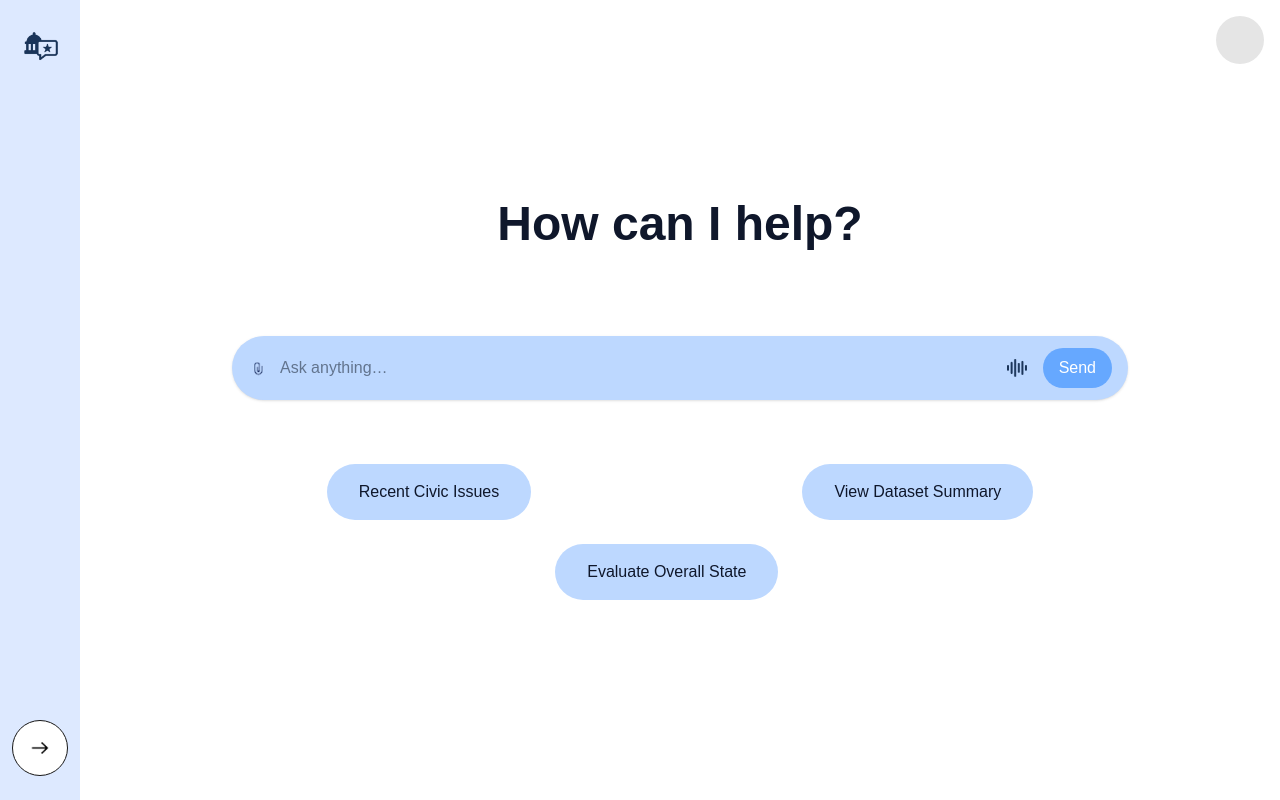
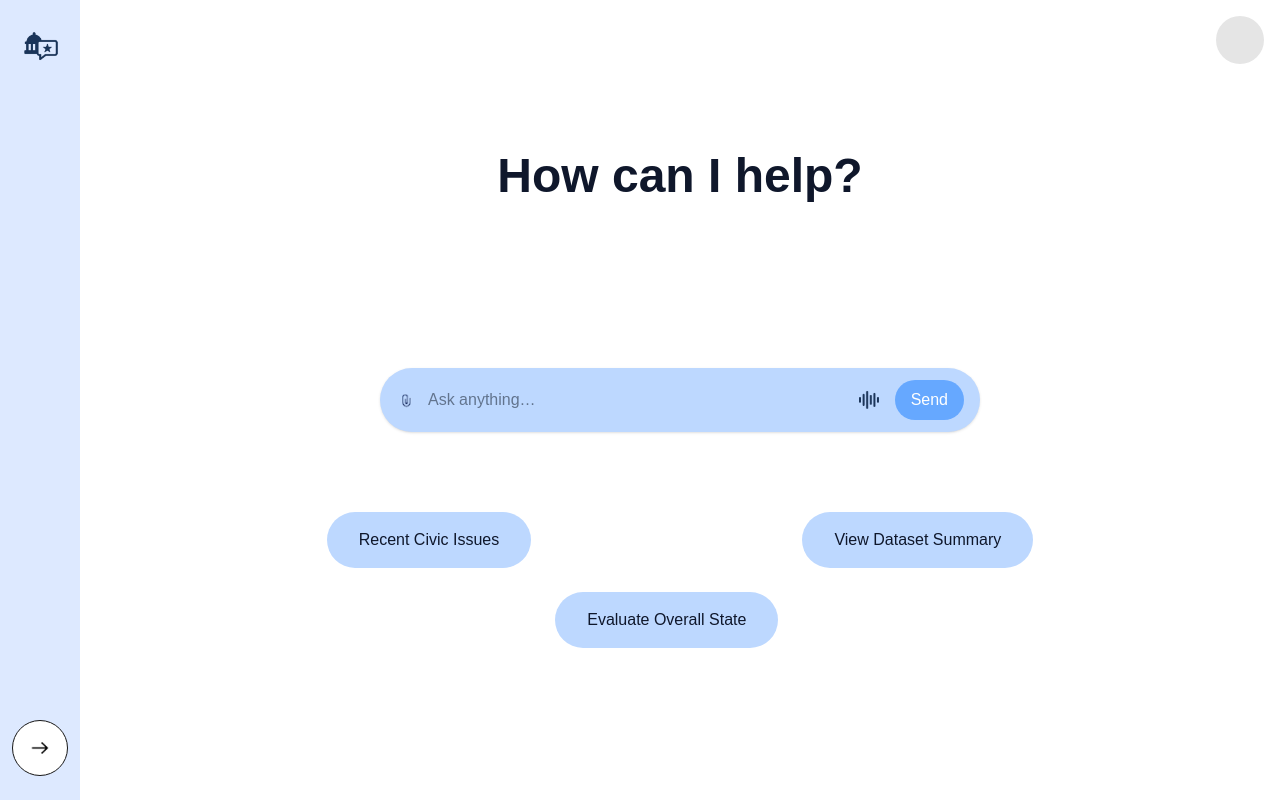
Before and after one commit to AleksandrRise/ai-for-gov, a Next.js app in the folder client/: page / in a window 1280 px wide. Built offline with nearby package versions, Linux system fonts and the light colour scheme.

Commit message:
made an animation of promptbar moving down after the first text. Still a lot of bugs to fix

```diff
--- a/client/app/page.tsx
+++ b/client/app/page.tsx
@@ -11,9 +11,11 @@ export default function Page() {
   const [hasBegun, setHasBegun] = useState<boolean>(false)
   const [input, setInput] = useState<string>("");
 
+  const mainClasses = `flex flex-col p-5 items-center min-h-screen text-slate-900 justify-center`
+
   return (
     <AppShell>
-      <main className="flex flex-col justify-center items-center min-h-screen text-slate-900">
+      <main className={mainClasses}>
         <div className="flex flex-col items-center text-center space-y-8">
           <Hero hasBegun={hasBegun} />
           <PromptBar input={input} setInput={setInput} hasBegun={hasBegun} setHasBegun={setHasBegun} />
--- a/client/components/prompt-bar-client.tsx
+++ b/client/components/prompt-bar-client.tsx
@@ -61,6 +61,10 @@ export default function PromptBarClient({input, setInput, hasBegun, setHasBegun}
     }
   };
 
+  const promptClasses = `bg-[#BDD8FF] rounded-4xl px-4 py-3 shadow-sm absolute left-1/2 top-1/2 -translate-x-1/2 -translate-y-1/2
+    transform transition-all duration-1000 ease-in-out w-1/2
+  ${hasBegun ? "translate-y-[30vh]" : ""}`
+
   return (
     <div className="mx-auto mt-10 max-w-4xl">
       <div className="space-y-4 mb-4">
@@ -80,7 +84,7 @@ export default function PromptBarClient({input, setInput, hasBegun, setHasBegun}
         ))}
       </div>
 
-      <div className="bg-[#BDD8FF] rounded-4xl px-4 py-3 shadow-sm">
+      <div className={promptClasses}>
         <div className="flex items-center gap-3">
           <label className="cursor-pointer flex items-center">
             <input type="file" aria-label="Attach" className="hidden" />
@@ -92,7 +96,7 @@ export default function PromptBarClient({input, setInput, hasBegun, setHasBegun}
             onChange={(e) => setInput(e.target.value)}
             onKeyDown={onKeyDown}
             placeholder="Ask anything…"
-            className="flex-1 w-screen bg-transparent outline-none placeholder:text-slate-500"
+            className="flex-1 w-fit bg-transparent outline-none placeholder:text-slate-500"
           />
 
           <button aria-label="Voice" className="cursor-pointer">
--- a/client/components/suggestion-chips.tsx
+++ b/client/components/suggestion-chips.tsx
@@ -1,3 +1,5 @@
+import { useState } from "react";
+
 type SuggestionChipsType = {
   setInput: React.Dispatch<React.SetStateAction<string>>,
   hasBegun: boolean
@@ -5,18 +7,24 @@ type SuggestionChipsType = {
 
 export default function SuggestionChips({setInput, hasBegun}: SuggestionChipsType) {
   const chips = ['Recent Civic Issues', 'Evaluate Overall State', 'View Dataset Summary'];
+  const [visible, setVisible] = useState(true);
 
   const chipsClasses = `mx-auto mt-8 max-w-4xl flex flex-wrap justify-center items-start gap-6
-    ${hasBegun ? "opacity-0" : "opacity-100"} transition-opacity duration-400 ease-out`
+    ${hasBegun ? "opacity-0" : "opacity-100"} ${!visible ? "hidden" : ""} transition-opacity duration-400 ease-out`
 
   return (
-    <div className={chipsClasses}>
+    <div
+      className={chipsClasses}
+      onTransitionEnd={(e) => {
+        // Only unmount after the opacity transition ends
+        if (e.propertyName === 'opacity' && hasBegun) setVisible(false);
+      }}
+    >
       {chips.map((c, i) => (
         <button
           key={c}
           className={`bg-[#BDD8FF] rounded-4xl px-8 py-4 shadow-soft hover:translate-y-[-1px] transition
-            cursor-pointer
-            ${i === 1 ? 'mt-20' : ''}
+            cursor-pointer ${i === 1 ? 'mt-60' : 'mt-40'}
           `}
           onClick={() => setInput(c)}
         >
```
